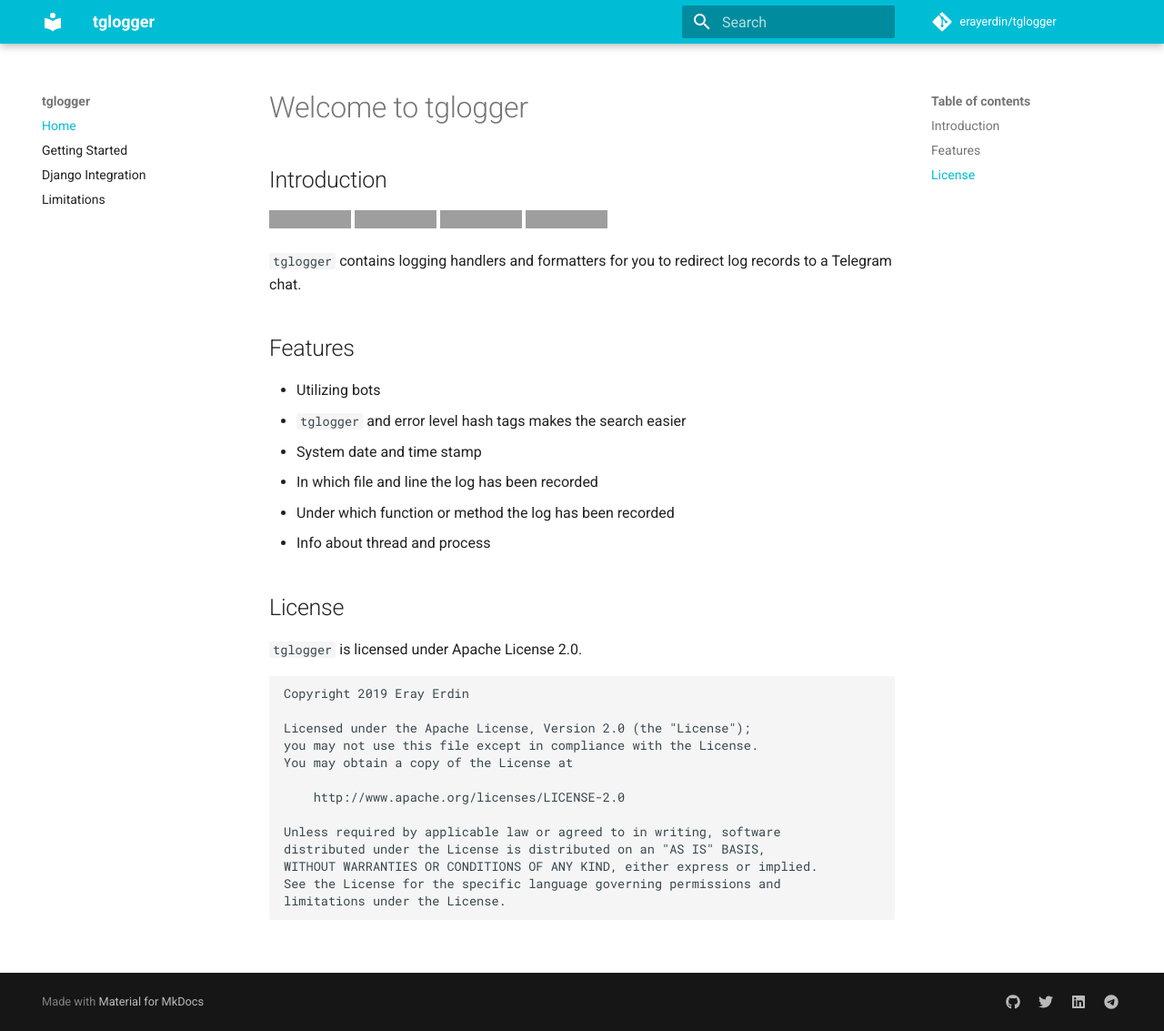
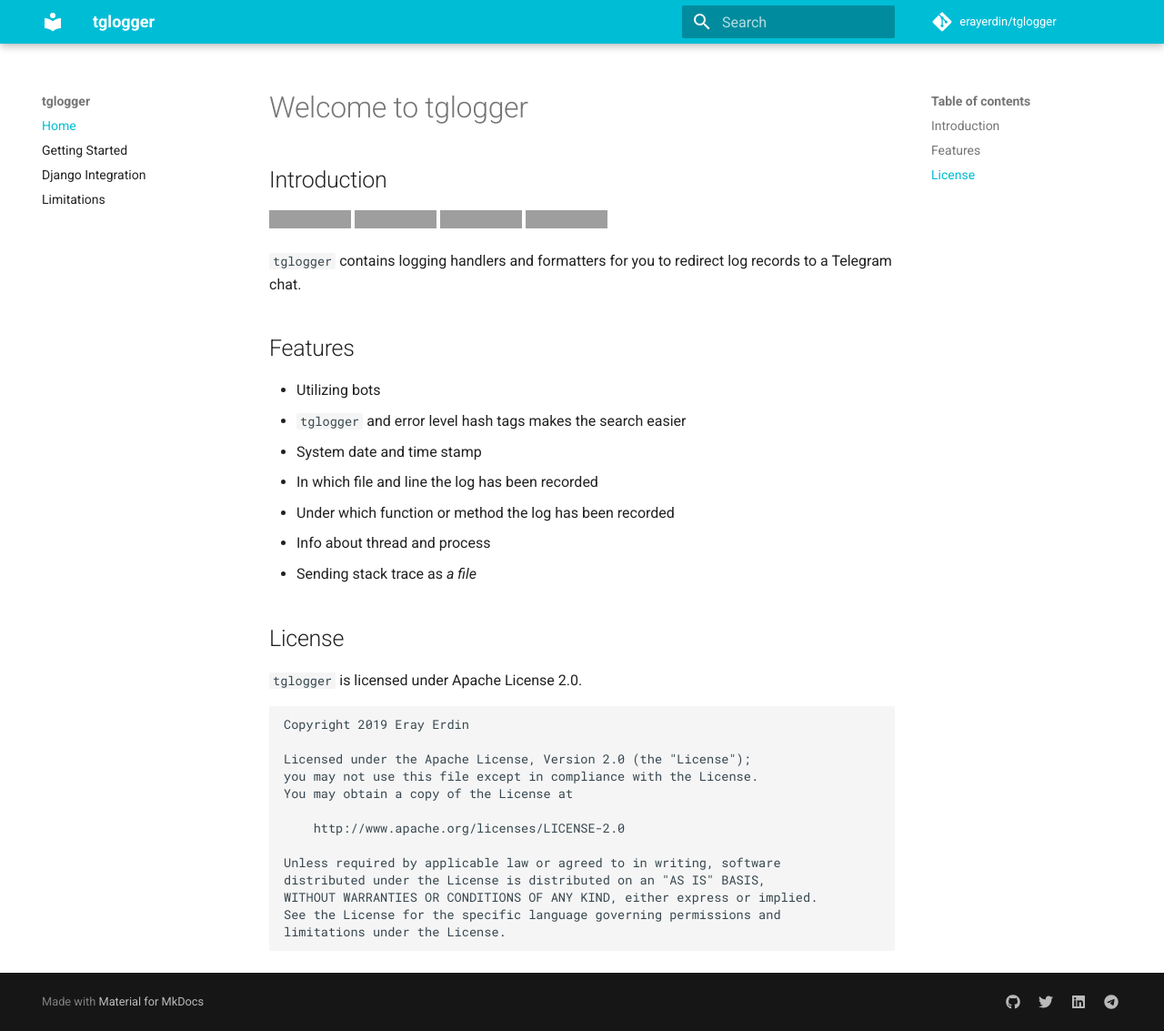
Before and after one commit to erayerdin/tglogger-python, an MkDocs documentation site: the page built from docs/index.md, in a window 1280 px wide and 1133 px high. Shown: the whole window at 91% size. Built offline with MkDocs 1.6.1 and Material for MkDocs 9.7.7, drawn with Linux system fonts in a browser that asks for light colours; comment, search, counter and statistics services are not loaded; grey boxes are pictures that could not be loaded.

Commit message:
updated features on index

```diff
--- a/docs/index.md
+++ b/docs/index.md
@@ -20,6 +20,7 @@
  - In which file and line the log has been recorded
  - Under which function or method the log has been recorded
  - Info about thread and process
+ - Sending stack trace as *a file*
 
 ## License
 
```
